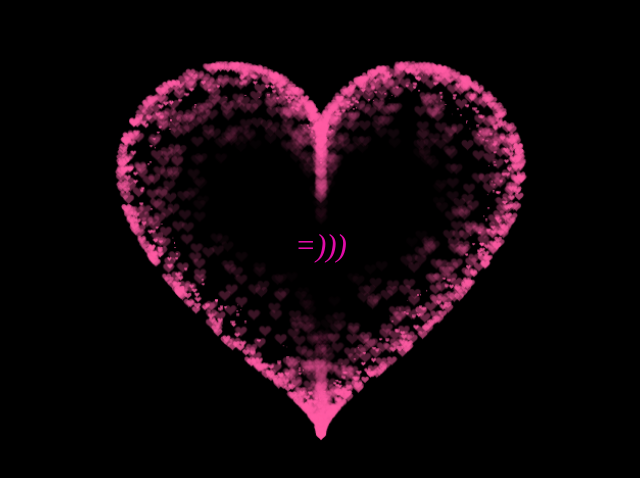
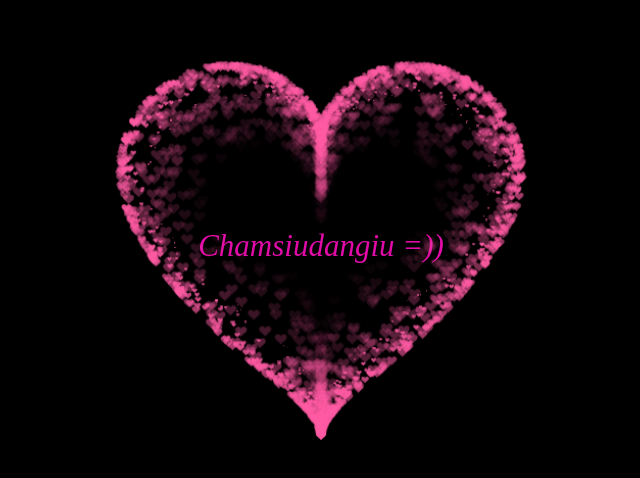
Before and after one commit to DuyToannn/tim, a plain HTML site: page index.html in a window 1280 px wide. Shown: the part 152-630 px from the top of the page, without its empty margins (319-959 px from the left). Drawn offline with Linux system fonts and the light colour scheme.

Commit message:
Update index.html

```diff
--- a/index.html
+++ b/index.html
@@ -342,5 +342,5 @@
     justify-content: center;
     margin-bottom: 5px;
     text-align: center;">
-  =)))
+  Chamsiudangiu =))
 </div>
```
